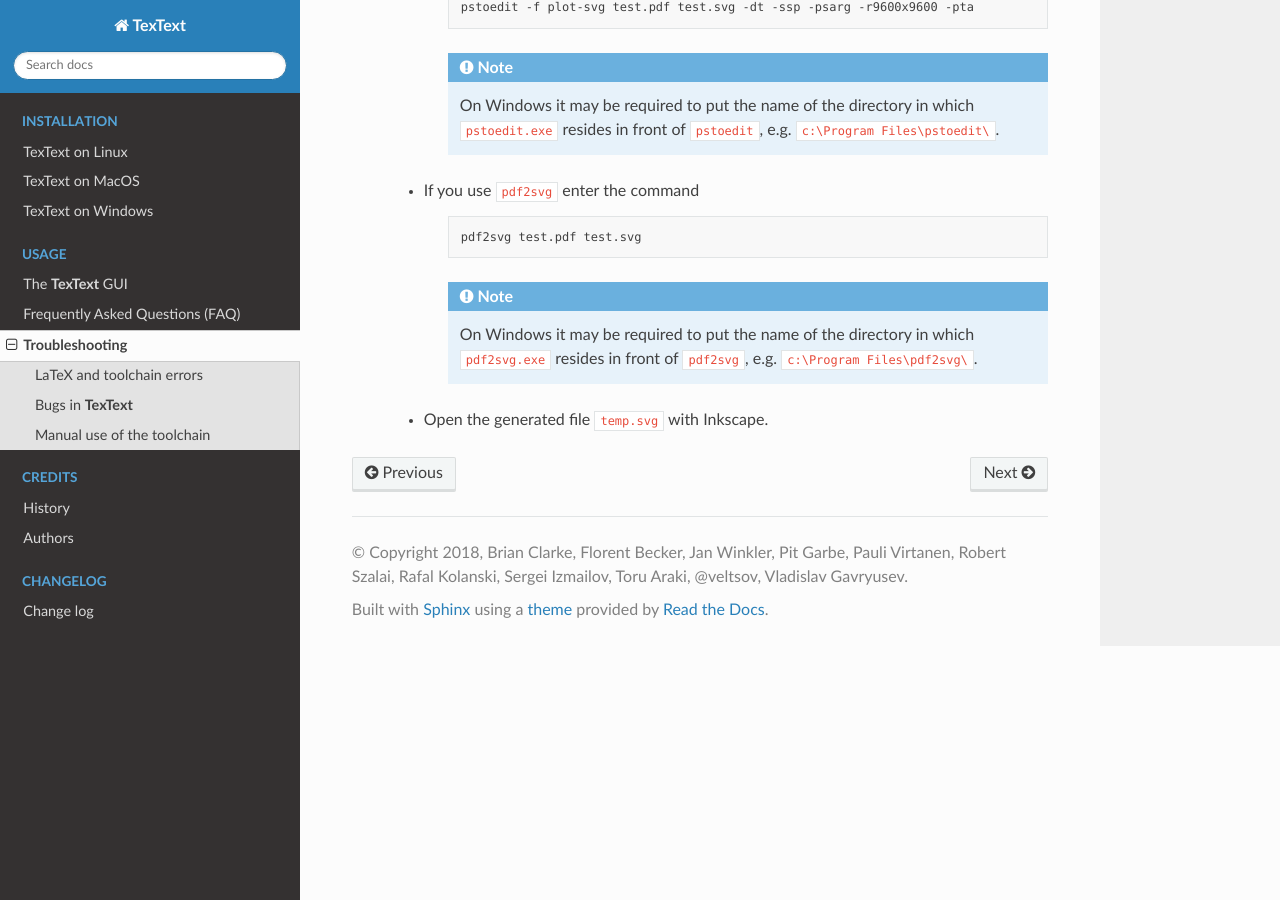
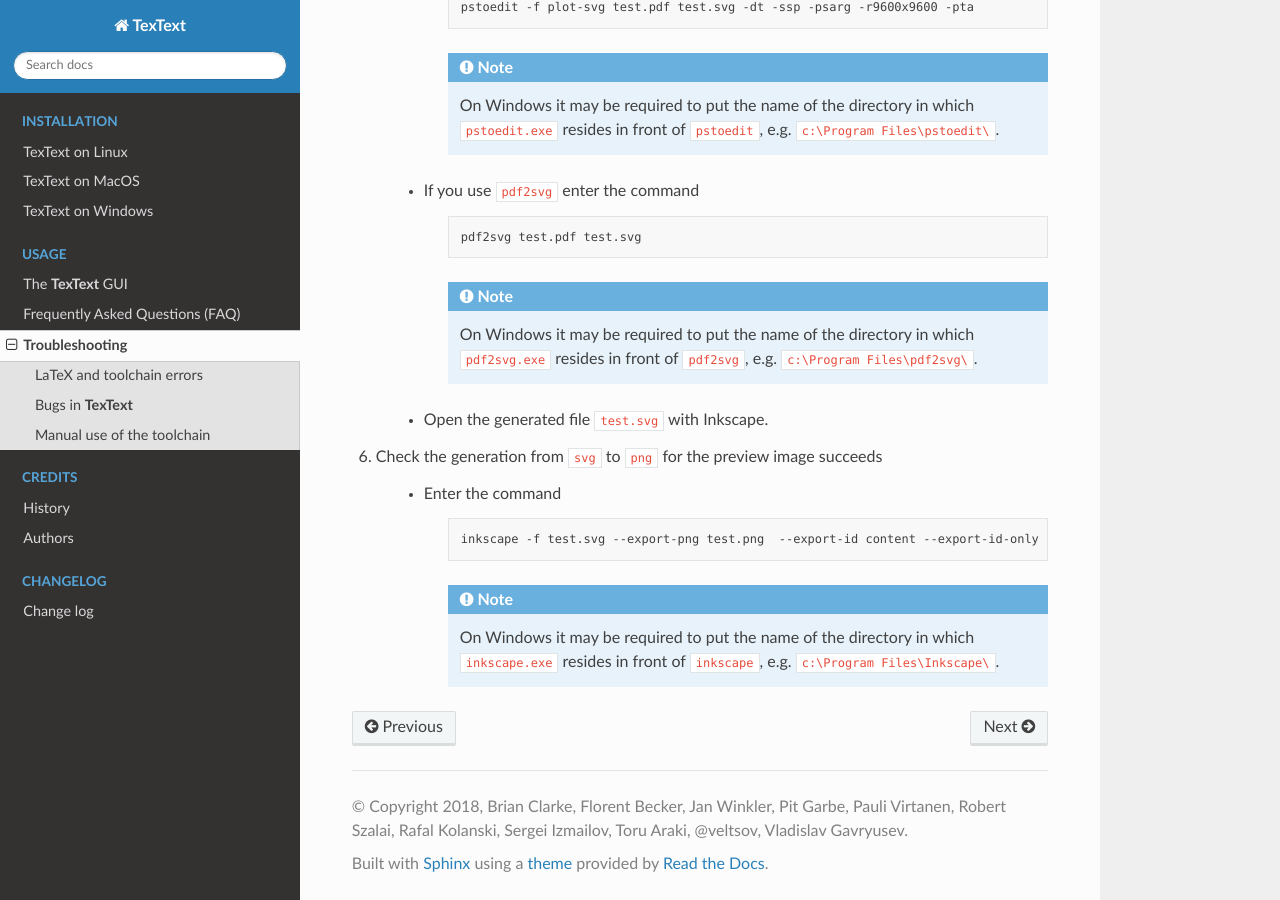
Before and after one commit to textext/textext, a Sphinx documentation site: the page built from docs/source/usage/troubleshooting.rst, in a window 1280 px wide and 900 px high, scrolled down 4182 px. Built offline with Sphinx 7.4.7 and the Read the Docs theme 2.0.0, drawn with Linux system fonts in a browser that asks for light colours; some of the changed text lies outside the part shown.

Commit message:
Doc: Added manual conversion from svg to png for debugging purposes

```diff
--- a/docs/source/usage/troubleshooting.rst
+++ b/docs/source/usage/troubleshooting.rst
@@ -122,10 +122,10 @@ programs used in the toolchain. Here is what you have to do in such cases:
 2. Open a Terminal (Linux, MacOS) or Command Window (Windows)
 
     - On Linux: Open a file manager (e.g. Nautilus, Dolphin), navigate to
-      directory of ``temp.tex``. Right click and select ``Open in Terminal`` (Nautilus)
+      directory of ``test.tex``. Right click and select ``Open in Terminal`` (Nautilus)
       or simply press ``F4`` (Dolphin).
 
-    - On Windows: Open the explorer, navigate to the directory of ``temp.tex`` and press
+    - On Windows: Open the explorer, navigate to the directory of ``test.tex`` and press
       ``SHIFT + F10``, then select ``Open Command Window Here`` from the context menu.
 
 
@@ -167,4 +167,17 @@ programs used in the toolchain. Here is what you have to do in such cases:
             On Windows it may be required to put the name of the directory in which ``pdf2svg.exe``
             resides in front of ``pdf2svg``, e.g. ``c:\Program Files\pdf2svg\``.
 
-    - Open the generated file ``temp.svg`` with Inkscape.
+    - Open the generated file ``test.svg`` with Inkscape.
+
+6. Check the generation from ``svg`` to ``png`` for the preview image succeeds
+
+    - Enter the command
+
+        .. code-block:: bash
+
+            inkscape -f test.svg --export-png test.png  --export-id content --export-id-only --export-dpi=200
+
+        .. note::
+
+            On Windows it may be required to put the name of the directory in which ``inkscape.exe``
+            resides in front of ``inkscape``, e.g. ``c:\Program Files\Inkscape\``.
```
